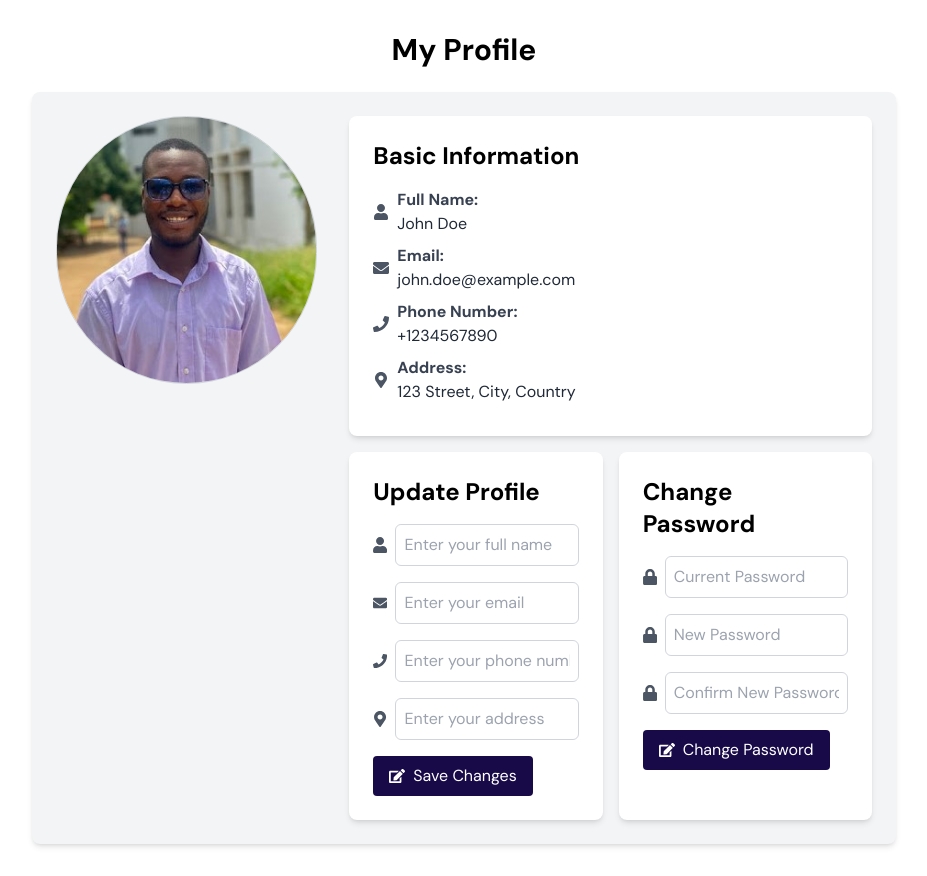
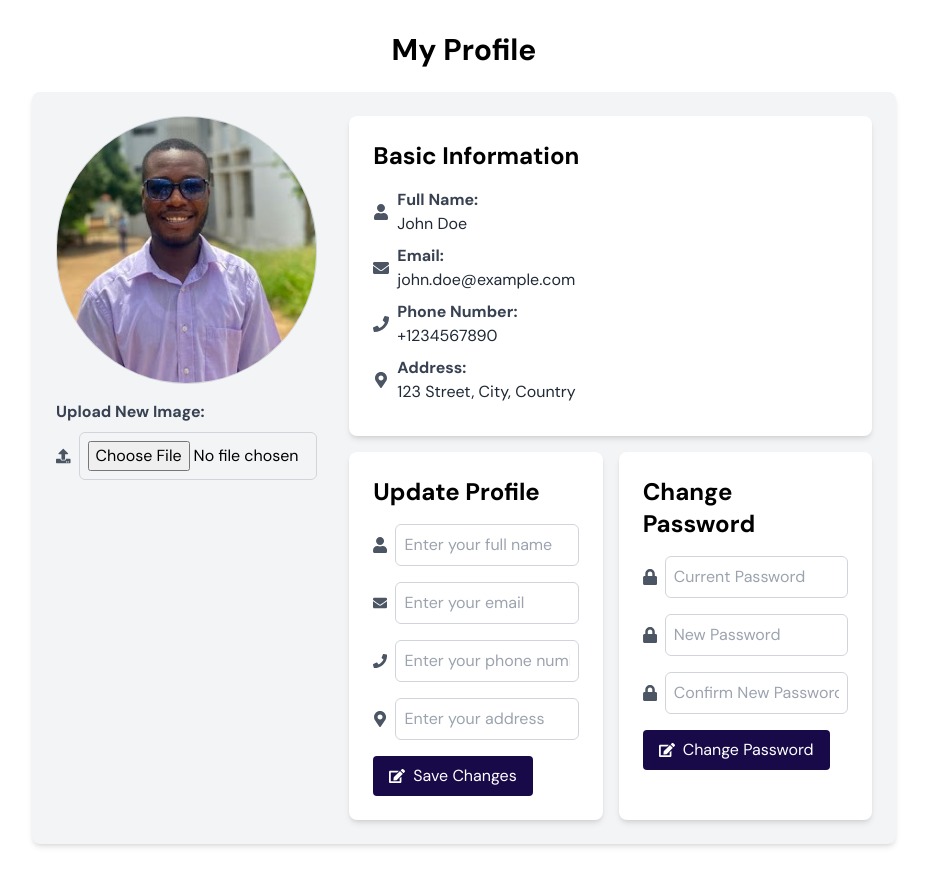
Before and after one commit to hydi-official/HCI, a React (Create React App) app: page /profile in a window 1280 px wide. Shown: the whole page, without its empty margins (176-1103 px from the left). Built offline with nearby package versions, Linux system fonts and the light colour scheme.

Commit message:
profile updated

```diff
--- a/src/pages/Profile.js
+++ b/src/pages/Profile.js
@@ -1,5 +1,5 @@
 import React from 'react';
-import { FaUser, FaEnvelope, FaPhone, FaMapMarkerAlt, FaEdit, FaLock } from 'react-icons/fa';
+import { FaUser, FaEnvelope, FaPhone, FaMapMarkerAlt, FaEdit, FaLock, FaUpload } from 'react-icons/fa';
 import edi from '../assets/images/edi.jpg';
 
 const Profile = () => {
@@ -13,6 +13,19 @@ const Profile = () => {
             alt="Profile"
             className="w-full h-auto rounded-full border border-gray-300"
           />
+          <div className="mt-4">
+            <label className="block text-gray-700 font-semibold mb-2" htmlFor="file-upload">
+              Upload New Image:
+            </label>
+            <div className="flex items-center">
+              <FaUpload className="text-gray-600 mr-2" />
+              <input
+                type="file"
+                id="file-upload"
+                className="w-full p-2 border border-gray-300 rounded-md"
+              />
+            </div>
+          </div>
         </div>
         <div className="md:w-2/3 w-full">
           <div className="bg-white p-6 rounded-lg shadow-md mb-4">
```
